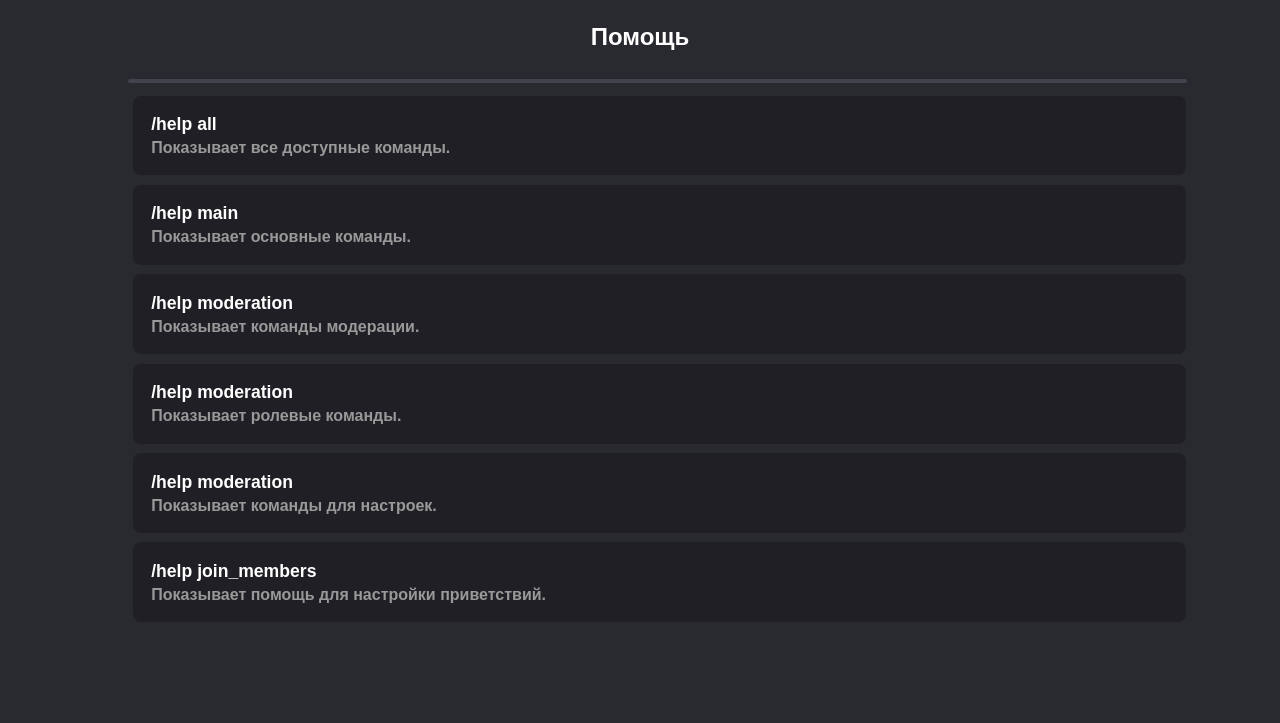
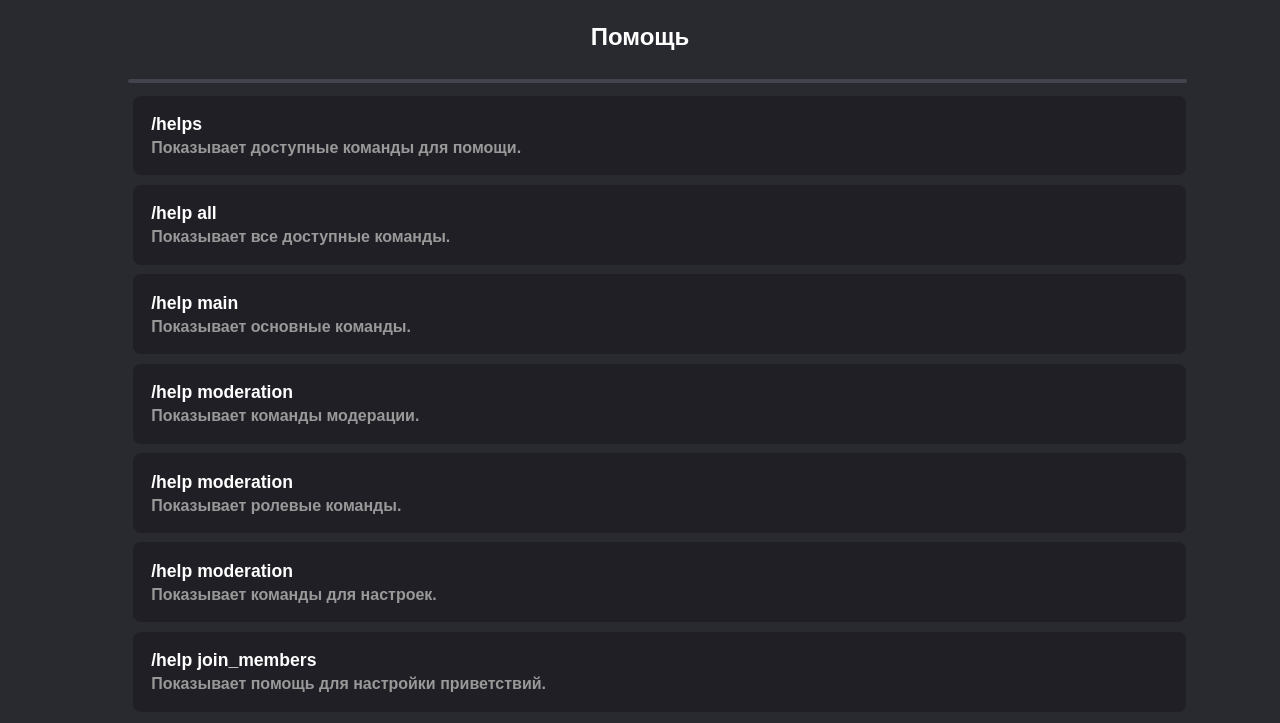
Before and after one commit to SpectrexWDK/RedLite, a plain HTML site: page projects/ReDLiteR/index.html in a window 1280 px wide. Both pictures are taken after a click on the picture 281 px from the left and 35 px from the top of the page. Shown: the part 77-800 px from the top of the page. Drawn offline with Linux system fonts and the light colour scheme; no server answers.

Commit message:
Update index.html

```diff
--- a/projects/ReDLiteR/index.html
+++ b/projects/ReDLiteR/index.html
@@ -27,6 +27,10 @@
             <div class="command_panels">
                 <h2 id="category_name">Помощь</h2>
                 <hr>
+                <div class="command_panel">
+                    <h2>/helps</h2>
+                    <h3>Показывает доступные команды для помощи.</h3>
+                </div>
                 <div class="command_panel">
                     <h2>/help all</h2>
                     <h3>Показывает все доступные команды.</h3>
```
